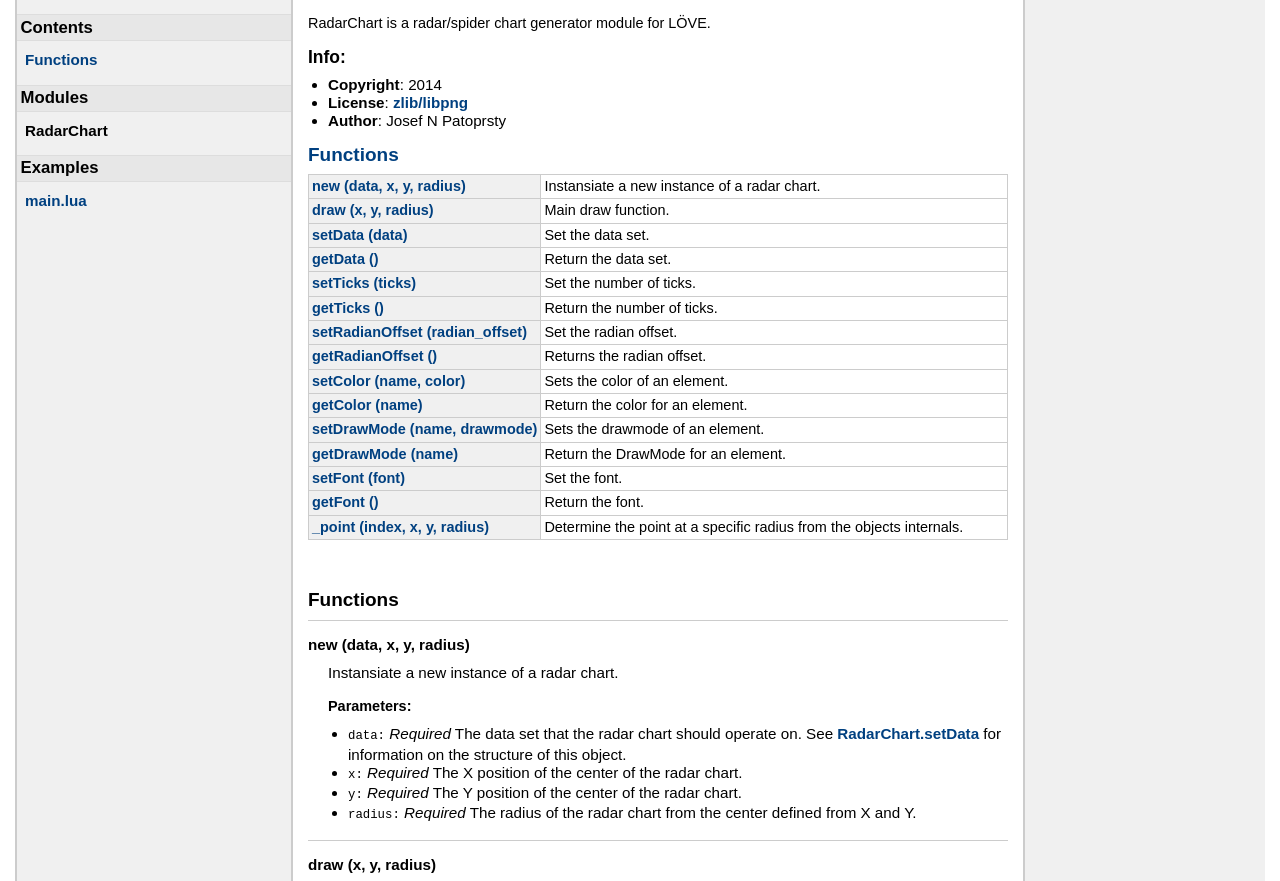
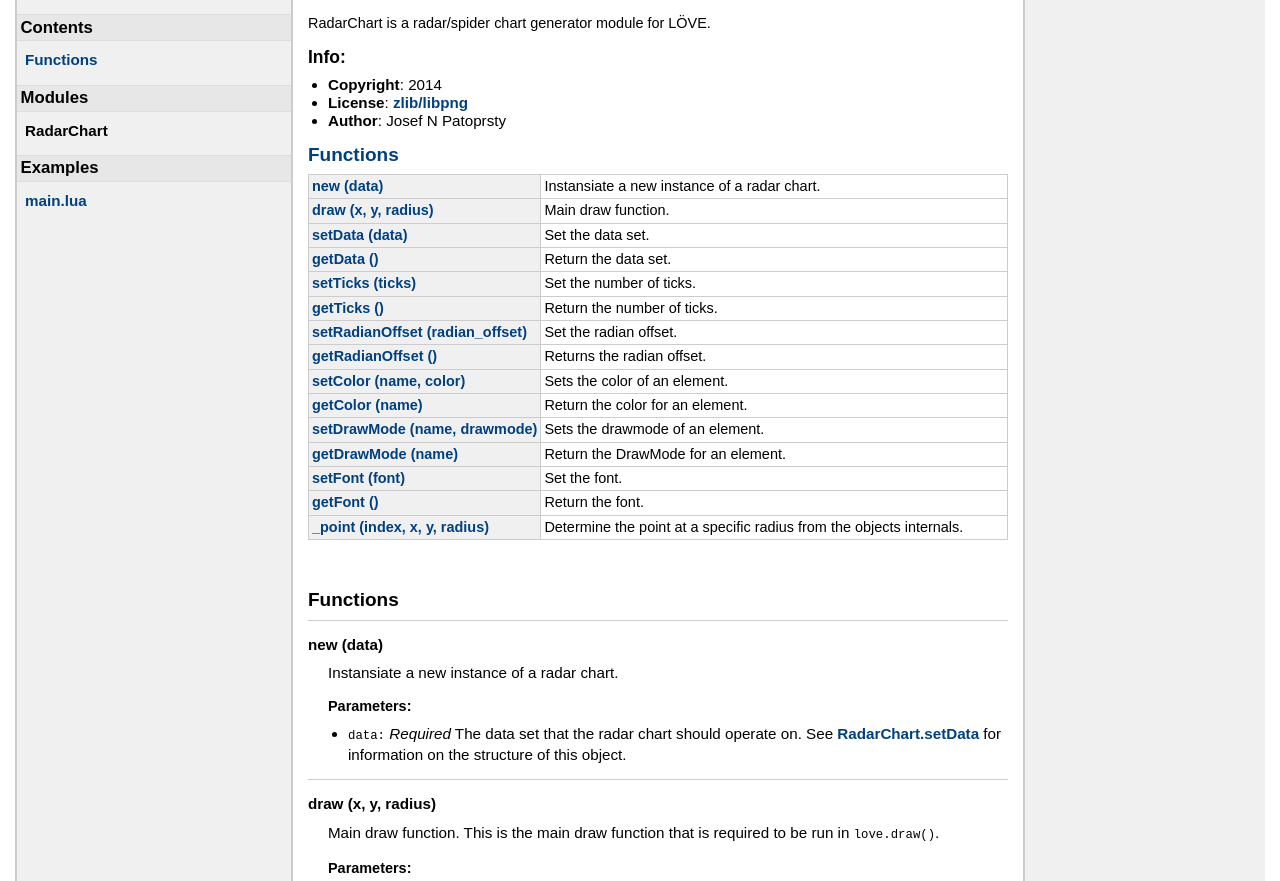
Before and after one commit to josefnpat/RadarChart, a plain HTML site: page index.html in a window 1280 px wide. Shown: the part 43-924 px from the top of the page. Drawn offline with Linux system fonts and the light colour scheme.

Commit message:
Updating docs

```diff
--- a/index.html
+++ b/index.html
@@ -60,7 +60,7 @@
 <h2><a href="#Functions">Functions</a></h2>
 <table class="function_list">
 	<tr>
-	<td class="name" nowrap><a href="#new">new (data, x, y, radius)</a></td>
+	<td class="name" nowrap><a href="#new">new (data)</a></td>
 	<td class="summary">Instansiate a new instance of a radar chart.</td>
 	</tr>
 	<tr>
@@ -129,7 +129,7 @@
     <dl class="function">
     <dt>
     <a name = "new"></a>
-    <strong>new (data, x, y, radius)</strong>
+    <strong>new (data)</strong>
     </dt>
     <dd>
     Instansiate a new instance of a radar chart.
@@ -139,15 +139,6 @@
     <ul>
         <li><span class="parameter">data</span>
          <i>Required</i> The data set that the radar chart should operate on. See <a href="#RadarChart:setData">RadarChart.setData</a> for information on the structure of this object.
-        </li>
-        <li><span class="parameter">x</span>
-         <i>Required</i> The X position of the center of the radar chart.
-        </li>
-        <li><span class="parameter">y</span>
-         <i>Required</i> The Y position of the center of the radar chart.
-        </li>
-        <li><span class="parameter">radius</span>
-         <i>Required</i> The radius of the radar chart from the center defined from X and Y.
         </li>
     </ul>
 
```
